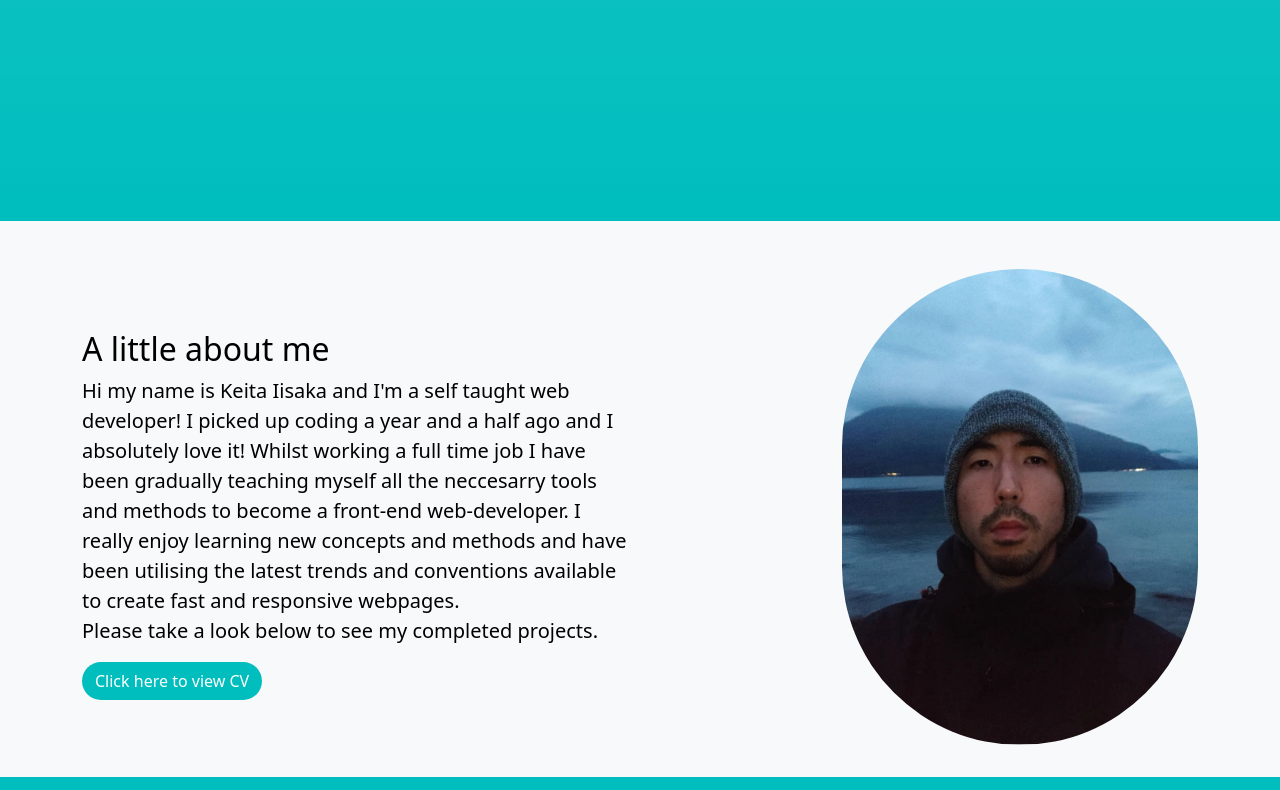
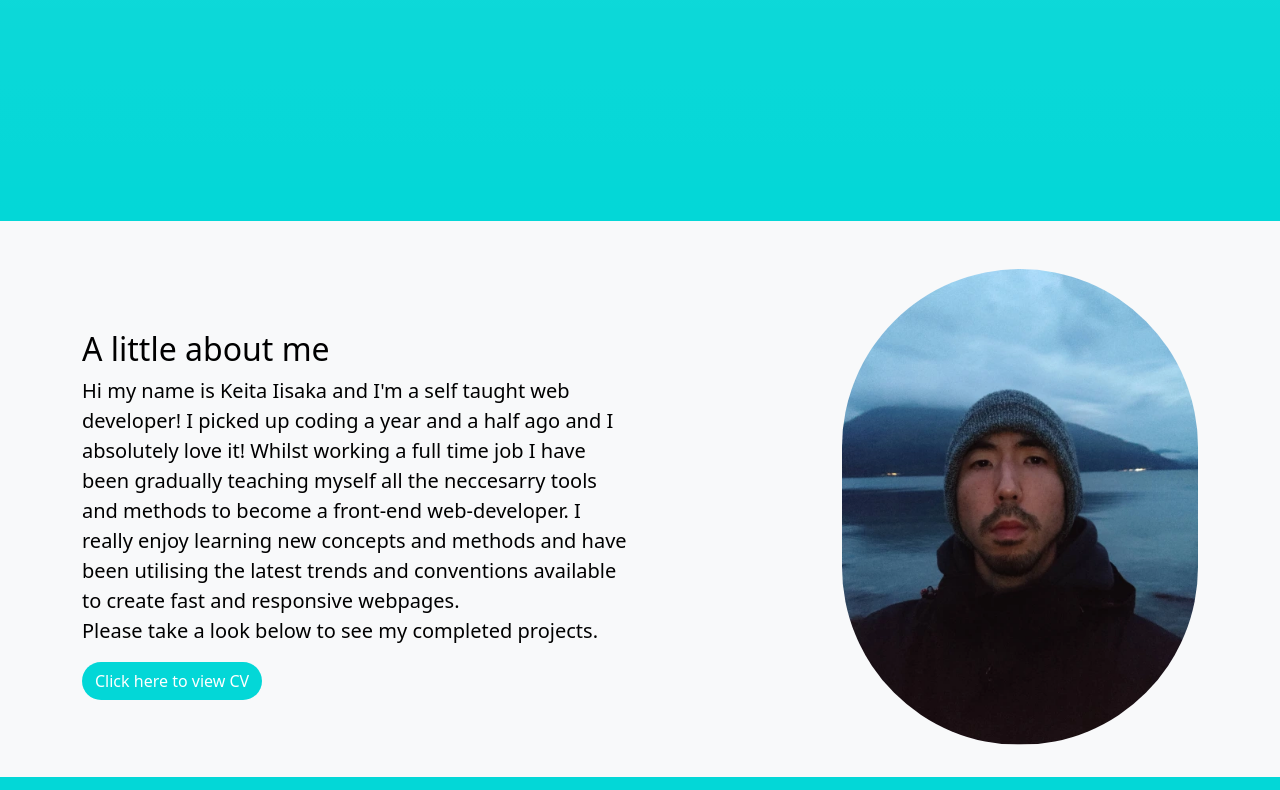
Before and after one commit to k8a87/KiTech, a website built with Parcel: page src/index.html in a window 1280 px wide. Shown: the part 627-1417 px from the top of the page. Built offline with nearby package versions, Linux system fonts and the light colour scheme; no server answers.

Commit message:
brighten colours

```diff
--- a/src/assets/scss/styles/_projects.scss
+++ b/src/assets/scss/styles/_projects.scss
@@ -1,7 +1,9 @@
 //Overlay for projects
+@import "./variables";
+
 #myprojects {
   .card-img-overlay {
-    background-color: #00bebe2a;
+    background-color: $secondary;
     opacity: 0%;
     transition: all 0.75s ease-in-out;
     &:hover {
--- a/src/assets/scss/styles/_variables.scss
+++ b/src/assets/scss/styles/_variables.scss
@@ -1,2 +1,2 @@
-$primary: #00bebe;
+$primary: #03d7d7;
 $secondary: #53ebeb52;
```
